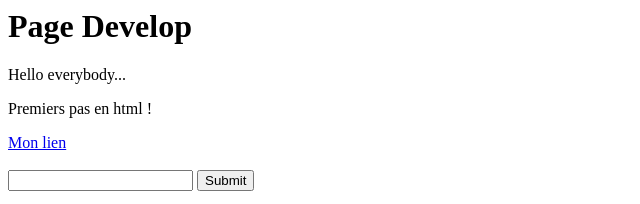
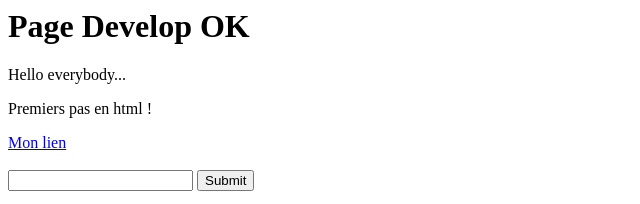
Before and after one commit to MC-Hobbes/Archi, a plain HTML site: page index.html in a window 1280 px wide. Shown: the top 204 px of the page, 0-640 px from the left. Drawn offline with Linux system fonts and the light colour scheme.

Commit message:
add an item to my list

```diff
--- a/index.html
+++ b/index.html
@@ -3,7 +3,7 @@
 		<title>Exercice</title>
 	<head>
 	<body>
-		<h1>Page Develop</h1>
+		<h1>Page Develop OK</h1>
 		<p>Hello everybody...</p>
 		<p>Premiers pas en html !</p>
 
```
